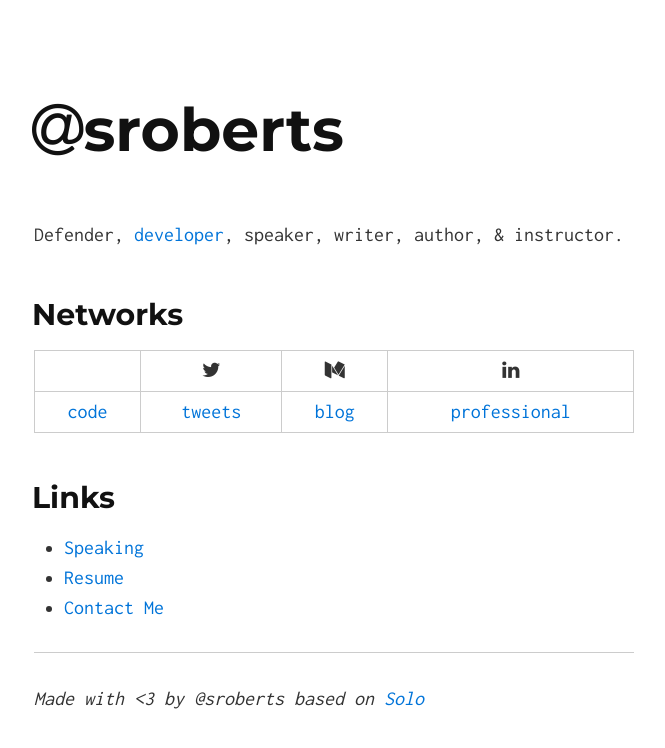
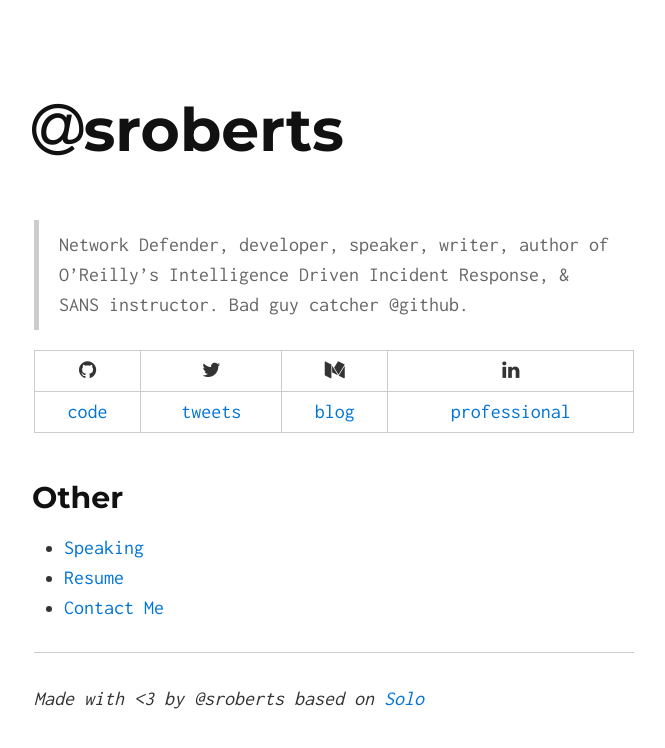
Before and after one commit to sroberts/sroberts.github.io, a Jekyll site: the page built from index.md, in a window 1280 px wide. Shown: the top 748 px of the page, without its empty margins (306-971 px from the left). Built offline with Jekyll 4.4.1, drawn with Linux system fonts in a browser that asks for light colours.

Commit message:
broke out two pages

```diff
--- a/index.md
+++ b/index.md
@@ -2,21 +2,13 @@
 layout: default
 ---
 
-Defender, [developer]({site.contact_links.}), speaker, writer, author, & instructor.
+> Network Defender, developer, speaker, writer, author of O’Reilly’s Intelligence Driven Incident Response, & SANS instructor. Bad guy catcher @github.
 
-## Networks
-
-{% for item in site.networks %}
-    {{ item.name }}
-    {{ item.icon }}
-    {{ item.url }}
-{% endfor %}
-
-|  | <i class="fa fa-twitter" aria-hidden="true"></i> | <i class="fa fa-medium" aria-hidden="true"></i> |     <i class="fa fa-linkedin" aria-hidden="true"></i>     |
+| <i class="fa fa-github" aria-hidden="true"></i> | <i class="fa fa-twitter" aria-hidden="true"></i> | <i class="fa fa-medium" aria-hidden="true"></i> |     <i class="fa fa-linkedin" aria-hidden="true"></i>     |
 |:-----------------------------------------------:|:------------------------------------------------:|:-----------------------------------------------:|:---------------------------------------------------------:|
 |     [code](https://github.com/sroberts)     |    [tweets](https://twitter.com/sroberts)     |    [blog](https://medium.com/@sroberts)    | [professional](https://www.linkedin.com/in/scottroberts/) |
 
-## Links
+## Other
 - [Speaking](/speaking)
 - [Resume](https://docs.google.com/document/d/1jyLdXNefvK39pUkuRlIQ8dwJskQZOYEVB-IuHbetNIE/edit?usp=sharing)
 - [Contact Me](/contact)
```
Also changed, not shown: contact.md (+4 -0 lines).
